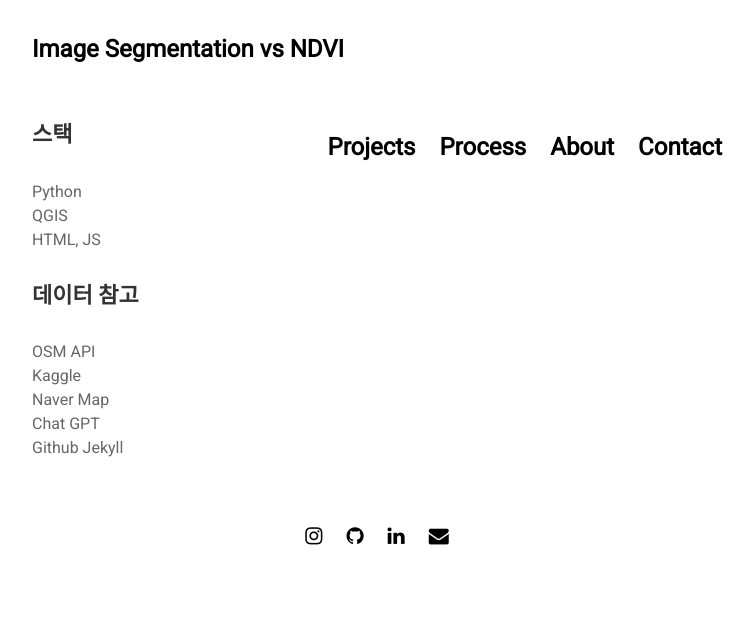
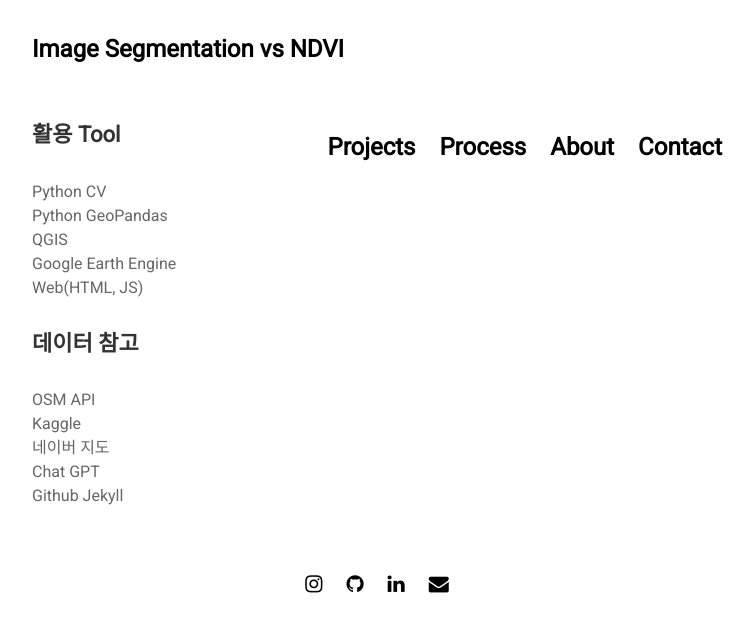
Before and after one commit to jinuew/webinfo, a Jekyll site: the page built from pages/process.md, in a window 1280 px wide. Shown: the top 632 px of the page, without its empty margins (263-1017 px from the left). Built offline with Jekyll 4.4.1, drawn with Linux system fonts in a browser that asks for light colours; nearby versions of some CDN libraries.

Commit message:
Update process.md

```diff
--- a/pages/process.md
+++ b/pages/process.md
@@ -3,14 +3,16 @@ layout: page
 title: Process
 permalink: /blog
 ---
-#### 스택
-Python<br>
+#### 활용 Tool
+Python CV<br>
+Python GeoPandas<br>
 QGIS<br>
-HTML, JS<br>
+Google Earth Engine<br>
+Web(HTML, JS)<br>
 
 #### 데이터 참고
 OSM API<br>
 Kaggle<br>
-Naver Map<br>
+네이버 지도<br>
 Chat GPT<br>
 Github Jekyll<br>
```
